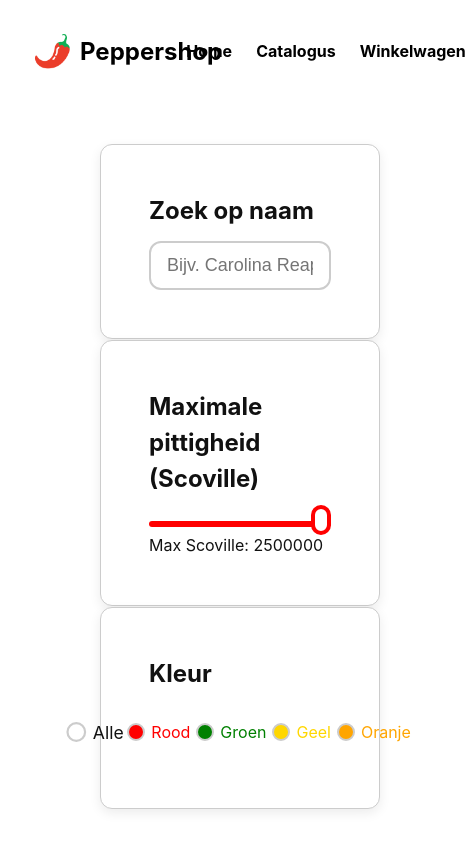
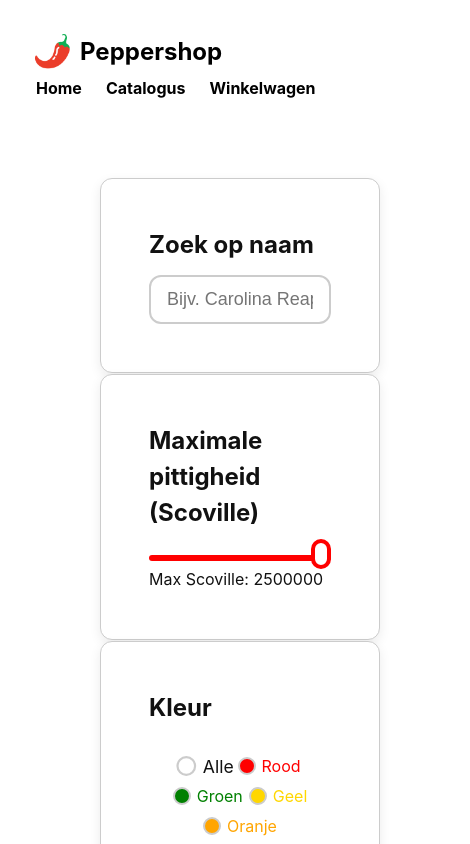
Before and after one commit to Ay-can/peppershop, a React (Vite) app: page / in a window 390 px wide. Shown: the top 844 px of the page, 470 px wide, since content can reach past the window. Built offline with nearby package versions, Linux system fonts and the light colour scheme.

Commit message:
fix: make navbar little responsive

```diff
--- a/src/features/products/components/ColorFilter.module.css
+++ b/src/features/products/components/ColorFilter.module.css
@@ -1,6 +1,7 @@
 .container {
   display: flex;
   justify-content: center;
+  flex-wrap: wrap;
   align-items: center;
   padding: 16px;
   gap: 6px;
--- a/src/shared/components/Navbar.module.css
+++ b/src/shared/components/Navbar.module.css
@@ -1,6 +1,7 @@
 .navbar {
   display: flex;
   justify-content: space-between;
+  flex-wrap: wrap;
   align-items: center;
   padding: 32px;
   border-radius: 10px;
@@ -22,6 +23,7 @@
 
 .links {
   display: flex;
+  flex-wrap: wrap;
   gap: 16px;
 }
 
```
